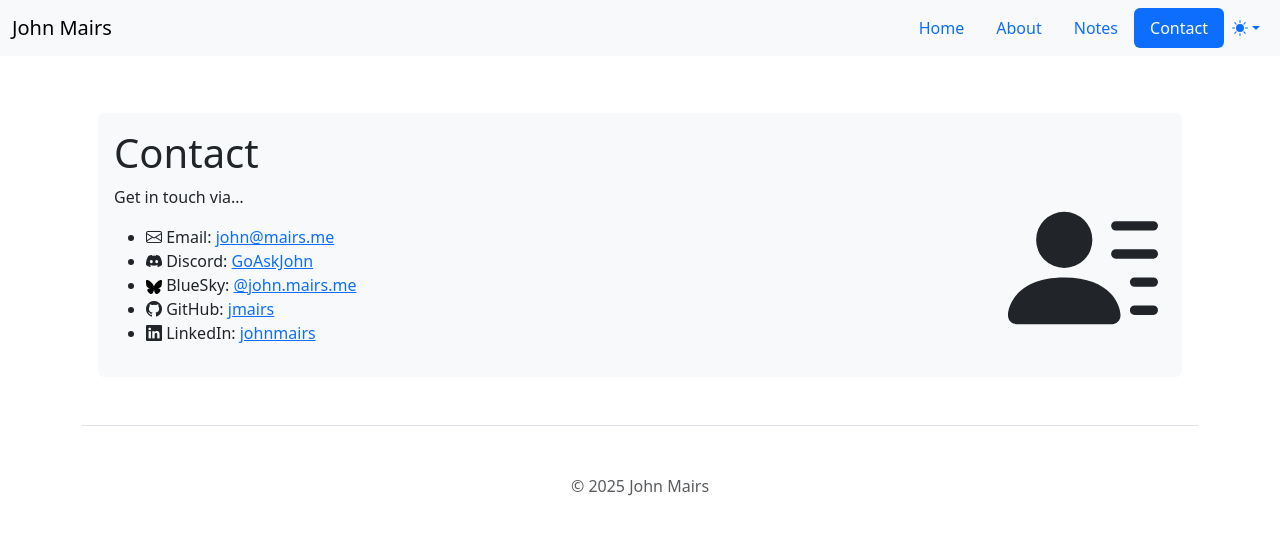
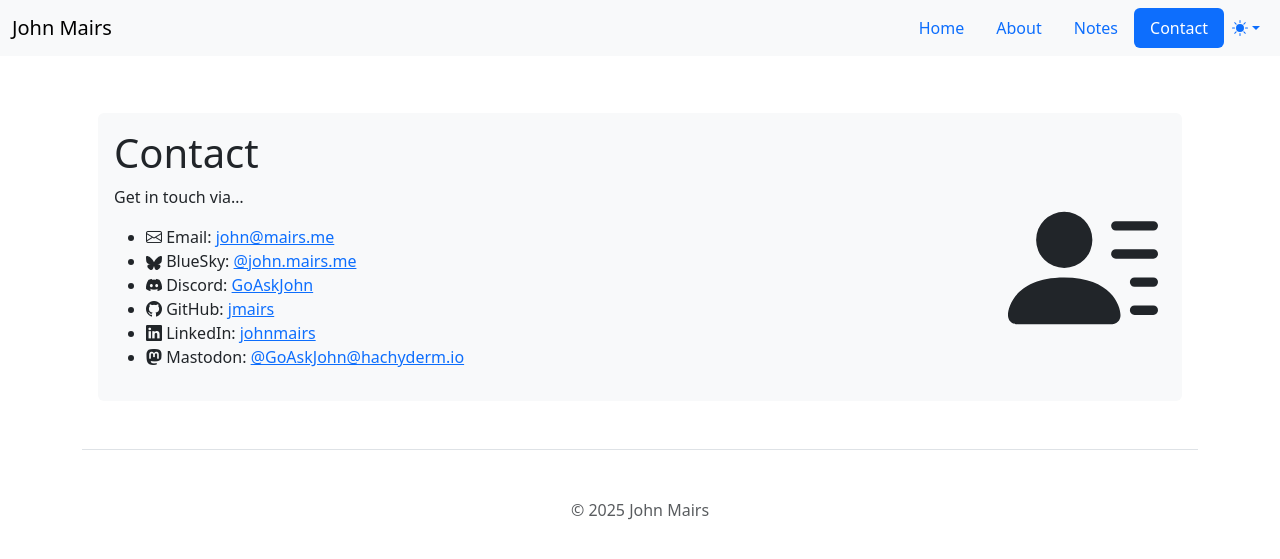
Before and after one commit to jmairs/jmairs.github.io, a Jekyll site: the page built from contact.md, in a window 1280 px wide. Shown: the top 559 px of the page. Built offline with Jekyll 4.4.1, drawn with Linux system fonts in a browser that asks for light colours.

Commit message:
Add Mastodon verify + link, fix BSky icon color

```diff
--- a/_layouts/base.html
+++ b/_layouts/base.html
@@ -8,6 +8,7 @@
     <link href="https://cdn.jsdelivr.net/npm/bootstrap@5.3.3/dist/css/bootstrap.min.css" rel="stylesheet" integrity="sha384-QWTKZyjpPEjISv5WaRU9OFeRpok6YctnYmDr5pNlyT2bRjXh0JMhjY6hW+ALEwIH" crossorigin="anonymous">
     <link rel="stylesheet" href="https://cdn.jsdelivr.net/npm/bootstrap-icons@1.11.3/font/bootstrap-icons.min.css">
     <link rel="stylesheet" href="/assets/css/styles.css">
+    <link rel="me" href="https://hachyderm.io/@GoAskJohn">
     <script src="/assets/js/auto-theme.js"></script>
     {% feed_meta %}
     {% seo %}
--- a/contact.md
+++ b/contact.md
@@ -7,7 +7,8 @@ title: Contact
 </svg></div>
 Get in touch via...
 - <i class="bi bi-envelope"></i> Email: [{{ site.author.email }}](mailto:{{ site.author.email }})
+- <i class="bi"><svg class="bi" fill="currentColor" xmlns="http://www.w3.org/2000/svg" viewBox="0 0 576 512" width="1em" height="1em"><path d="M407.8 294.7c-3.3-.4-6.7-.8-10-1.3c3.4 .4 6.7 .9 10 1.3zM288 227.1C261.9 176.4 190.9 81.9 124.9 35.3C61.6-9.4 37.5-1.7 21.6 5.5C3.3 13.8 0 41.9 0 58.4S9.1 194 15 213.9c19.5 65.7 89.1 87.9 153.2 80.7c3.3-.5 6.6-.9 10-1.4c-3.3 .5-6.6 1-10 1.4C74.3 308.6-9.1 342.8 100.3 464.5C220.6 589.1 265.1 437.8 288 361.1c22.9 76.7 49.2 222.5 185.6 103.4c102.4-103.4 28.1-156-65.8-169.9c-3.3-.4-6.7-.8-10-1.3c3.4 .4 6.7 .9 10 1.3c64.1 7.1 133.6-15.1 153.2-80.7C566.9 194 576 75 576 58.4s-3.3-44.7-21.6-52.9c-15.8-7.1-40-14.9-103.2 29.8C385.1 81.9 314.1 176.4 288 227.1z" /></svg></i> BlueSky: [@john.mairs.me](https://bsky.app/profile/john.mairs.me)
 - <i class="bi bi-discord"></i> Discord: [GoAskJohn](https://discord.com/users/:goaskjohn)
-- <i class="bi"><svg xmlns="http://www.w3.org/2000/svg" viewBox="0 0 576 512" width="1em" height="1em"><path d="M407.8 294.7c-3.3-.4-6.7-.8-10-1.3c3.4 .4 6.7 .9 10 1.3zM288 227.1C261.9 176.4 190.9 81.9 124.9 35.3C61.6-9.4 37.5-1.7 21.6 5.5C3.3 13.8 0 41.9 0 58.4S9.1 194 15 213.9c19.5 65.7 89.1 87.9 153.2 80.7c3.3-.5 6.6-.9 10-1.4c-3.3 .5-6.6 1-10 1.4C74.3 308.6-9.1 342.8 100.3 464.5C220.6 589.1 265.1 437.8 288 361.1c22.9 76.7 49.2 222.5 185.6 103.4c102.4-103.4 28.1-156-65.8-169.9c-3.3-.4-6.7-.8-10-1.3c3.4 .4 6.7 .9 10 1.3c64.1 7.1 133.6-15.1 153.2-80.7C566.9 194 576 75 576 58.4s-3.3-44.7-21.6-52.9c-15.8-7.1-40-14.9-103.2 29.8C385.1 81.9 314.1 176.4 288 227.1z" /></svg></i> BlueSky: [@john.mairs.me](https://bsky.app/profile/john.mairs.me)
 - <i class="bi bi-github"></i> GitHub: [jmairs](https://github.com/jmairs)
 - <i class="bi bi-linkedin"></i> LinkedIn: [johnmairs](https://www.linkedin.com/in/johnmairs/)
+- <i class="bi bi-mastodon"></i> Mastodon: [@GoAskJohn@hachyderm.io](https://hachyderm.io/@GoAskJohn)
```
Also changed, not shown: 7 other files.
